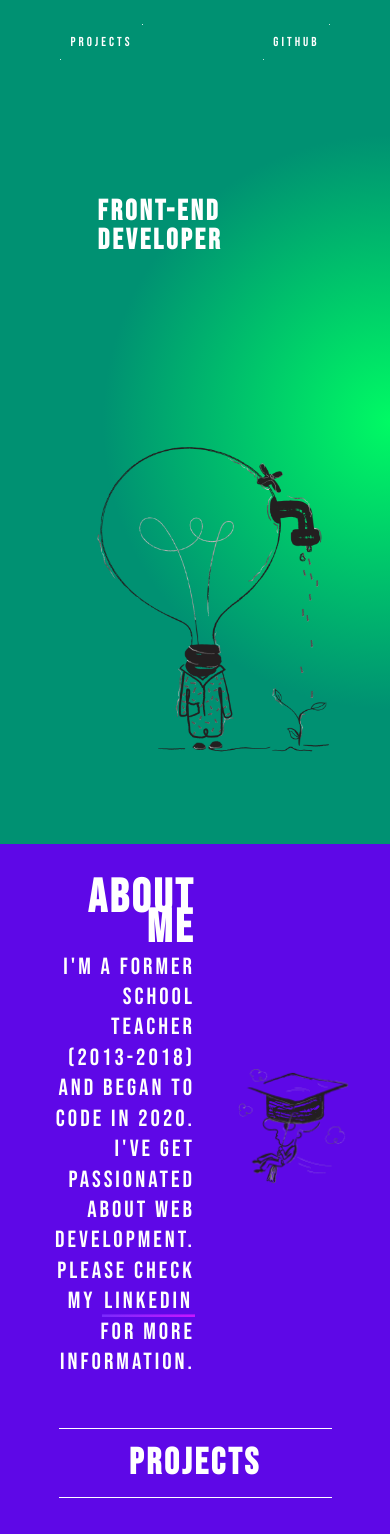
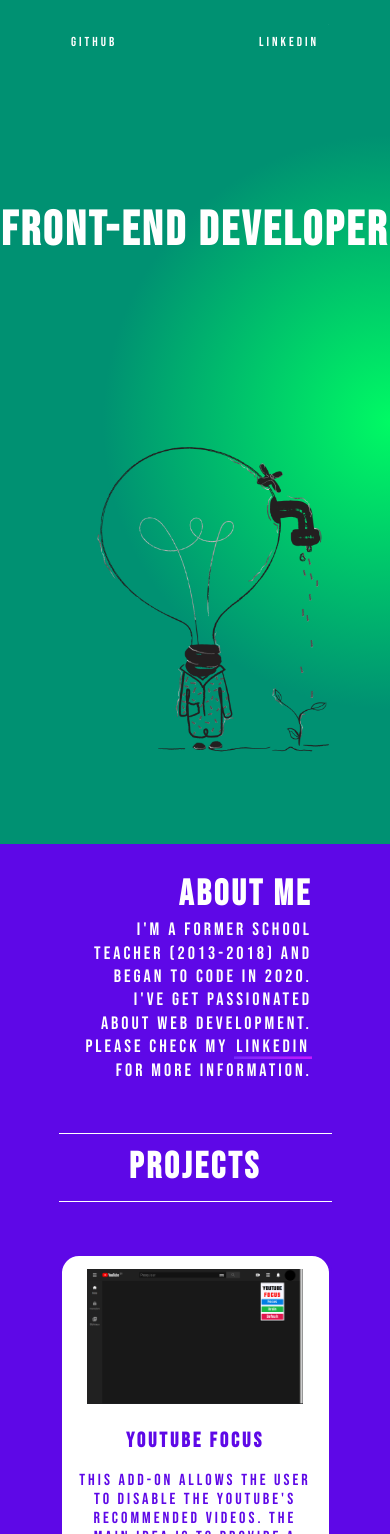
Before and after one commit to Jompa14/JoaoWebSite, a website: page index.html in a window 390 px wide. Shown: the top 1534 px of the page. Drawn offline with Linux system fonts and the light colour scheme.

Commit message:
sec 1, 2, 3 are ready to small devices

```diff
--- a/src/style.css
+++ b/src/style.css
@@ -227,7 +227,7 @@ header {
   flex-direction: column;
   text-align: center;
   border: solid 3px #5e08e7;
-  border-radius: 5%;
+  border-radius: 20px;
   margin: 5%;
 }
 
@@ -267,27 +267,11 @@ header {
 
 
 /* Small screns */
-@media only screen and (max-width: 900px) {
-  .project {
-    margin: 2%;
-  }
-}
+/* @media only screen and (max-width: 900px) {
+
+} */
 /* Tablets */
-@media only screen and (max-width: 768px) {
-
-
-}
-
-/* Smartphones */
-@media screen and (max-width: 600px) {
-  .main-nav li:nth-child(2n) {
-    display: none;
-  }
-
-  .main-nav {
-  text-align: right;
-  }
-
+@media only screen and (max-width: 630px) {
   .main-nav li {
     font-size: small;
   }
@@ -297,9 +281,14 @@ header {
     flex-direction: column;
   }
 
+  .mainCall {
+    width: 100%;
+    margin: 10%;
+    text-align: center;
+  }
+
   .mainCall h1 {
-    font-size: 1.2em;
-    width: 100%;
+    font-size: 2em;
     padding: 0;
     margin-top: 5%;
   }
@@ -314,3 +303,53 @@ header {
   }
 
 }
+
+/* Smartphones */
+@media screen and (max-width: 438px) {
+  .main-nav li:first-child {
+    display: none;
+  }
+
+  .main-nav li:nth-child(2) {
+    display: none;
+  }
+
+  .main-nav li {
+    font-size: small;
+  }
+
+  .sec-1 {
+    display: flex;
+    flex-direction: column;
+  }
+
+  .mainCall {
+    width: 100%;
+    margin: 10%;
+    text-align: center;
+  }
+
+  .mainCall h1 {
+    font-size: 2em;
+    padding: 0;
+    margin-top: 5%;
+  }
+
+  .mainCall p{
+    display: none;
+  }
+
+  .mainFig {
+    width: 80%;
+    margin: 5%;
+  }
+
+  .aboutMe {
+    font-size: 1em;
+  }
+
+  .aboutFig {
+    display: none;
+  }
+
+}
```
